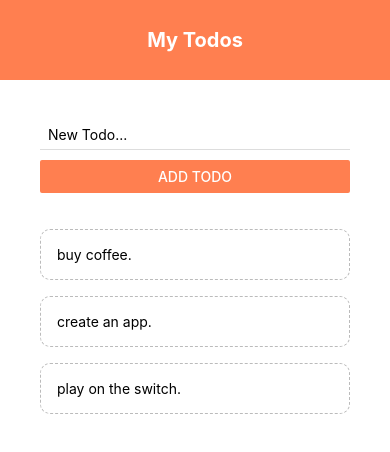
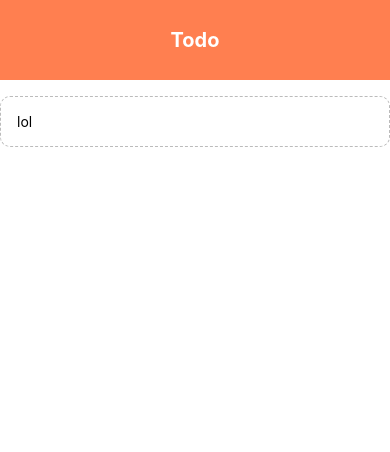
Before and after one commit to brodrickgeorge/GameZone, a React Native app: screen / in a window 390 px wide. Shown: the top 452 px of the page. Built offline with nearby package versions, Linux system fonts and the light colour scheme.

Commit message:
throw away

```diff
--- a/App.js
+++ b/App.js
@@ -10,57 +10,17 @@ import {
   TouchableWithoutFeedback,
   Keyboard,
 } from "react-native";
-import AddTodo from "./components/AddTodo";
+
 import Header from "./components/Header";
 import TodoItem from "./components/TodoItem";
 
 export default function App() {
-  const [todos, setTodos] = useState([
-    { text: "buy coffee.", key: "1" },
-    { text: "create an app.", key: "2" },
-    { text: "play on the switch.", key: "3" },
-  ]);
-
-  const handlePress = (key) => {
-    setTodos((prevTodos) => {
-      return prevTodos.filter((todo) => todo.key != key);
-    });
-  };
-
-  const handleSubmit = (text) => {
-    if (text.length > 3) {
-      setTodos((prevTodos) => {
-        return [{ text: text, key: Math.random().toString() }, ...prevTodos];
-      });
-    } else {
-      Alert.alert("Oops!", "Todos must be more than 3 characters long!", [
-        { text: "Understood", onPress: () => console.log("closed alert") },
-      ]);
-    }
-  };
-
   return (
-    <TouchableWithoutFeedback
-      onPress={() => {
-        Keyboard.dismiss();
-      }}
-    >
-      <SafeAreaView style={styles.container}>
-        <Header />
-        <View style={styles.content}>
-          <AddTodo handleSubmit={handleSubmit} />
-          <View style={styles.list}>
-            <FlatList
-              data={todos}
-              renderItem={({ item }) => (
-                <TodoItem item={item} handlePress={handlePress} />
-              )}
-            />
-          </View>
-        </View>
-        <StatusBar style="auto" />
-      </SafeAreaView>
-    </TouchableWithoutFeedback>
+    <SafeAreaView style={styles.container}>
+      <Header />
+      <TodoItem />
+      <StatusBar style="auto" />
+    </SafeAreaView>
   );
 }
 
--- a/components/AddTodo.js
+++ b/components/AddTodo.js
@@ -1,42 +1,11 @@
-import React, { useState } from "react";
-import {
-  StyleSheet,
-  View,
-  Text,
-  TextInput,
-  Button,
-  SafeAreaView,
-} from "react-native";
 
-export default function AddTodo({ handleSubmit }) {
-  const [text, setText] = useState("");
 
-  const handleChange = (val) => {
-    setText(val);
-  };
-
-  return (
-    <SafeAreaView>
-      <TextInput
-        style={styles.input}
-        placeholder="New Todo..."
-        onChangeText={handleChange}
-      />
-      <Button
-        onPress={() => handleSubmit(text)}
-        title="Add Todo"
-        color="coral"
-      ></Button>
-    </SafeAreaView>
-  );
-}
-
-const styles = StyleSheet.create({
-  input: {
-    marginBottom: 10,
-    paddingHorizontal: 8,
-    paddingVertical: 6,
-    borderBottomWidth: 1,
-    borderBottomColor: "#ddd",
-  },
-});
+// const styles = StyleSheet.create({
+//   input: {
+//     marginBottom: 10,
+//     paddingHorizontal: 8,
+//     paddingVertical: 6,
+//     borderBottomWidth: 1,
+//     borderBottomColor: "#ddd",
+//   },
+// });
--- a/components/Header.js
+++ b/components/Header.js
@@ -1,11 +1,10 @@
 import React from "react";
-
-import { StyleSheet, Text, View, SafeAreaView } from "react-native";
+import { StyleSheet, Text, SafeAreaView } from "react-native";
 
 export default function Header() {
   return (
     <SafeAreaView style={styles.header}>
-      <Text style={styles.title}>My Todos</Text>
+      <Text style={styles.title}>Todo</Text>
     </SafeAreaView>
   );
 }
--- a/components/TodoItem.js
+++ b/components/TodoItem.js
@@ -1,17 +1,11 @@
 import React from "react";
 
-import {
-  StyleSheet,
-  Text,
-  View,
-  SafeAreaView,
-  TouchableOpacity,
-} from "react-native";
+import { StyleSheet, TouchableOpacity, Text } from "react-native";
 
-export default function TodoItem({ item, handlePress }) {
+export default function TodoItem() {
   return (
-    <TouchableOpacity onPress={() => handlePress(item.key)}>
-      <Text style={styles.item}>{item.text}</Text>
+    <TouchableOpacity style={styles.item}>
+      <Text>lol</Text>
     </TouchableOpacity>
   );
 }
```
